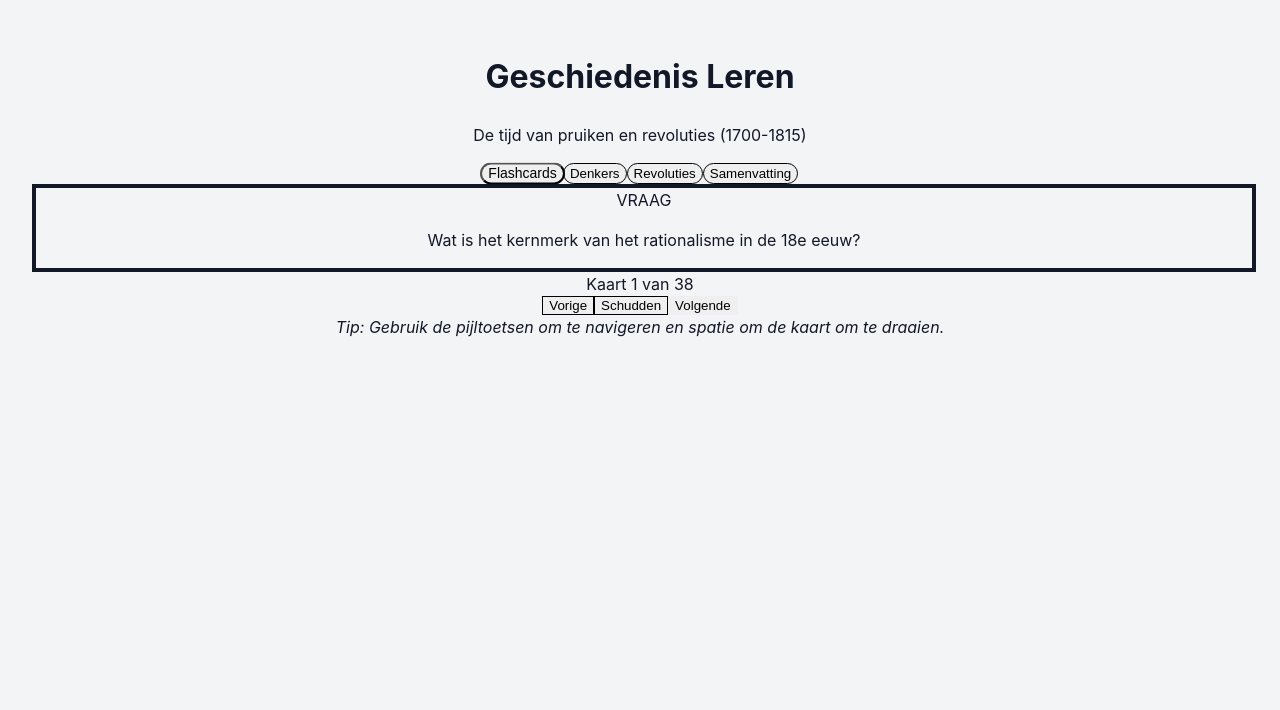
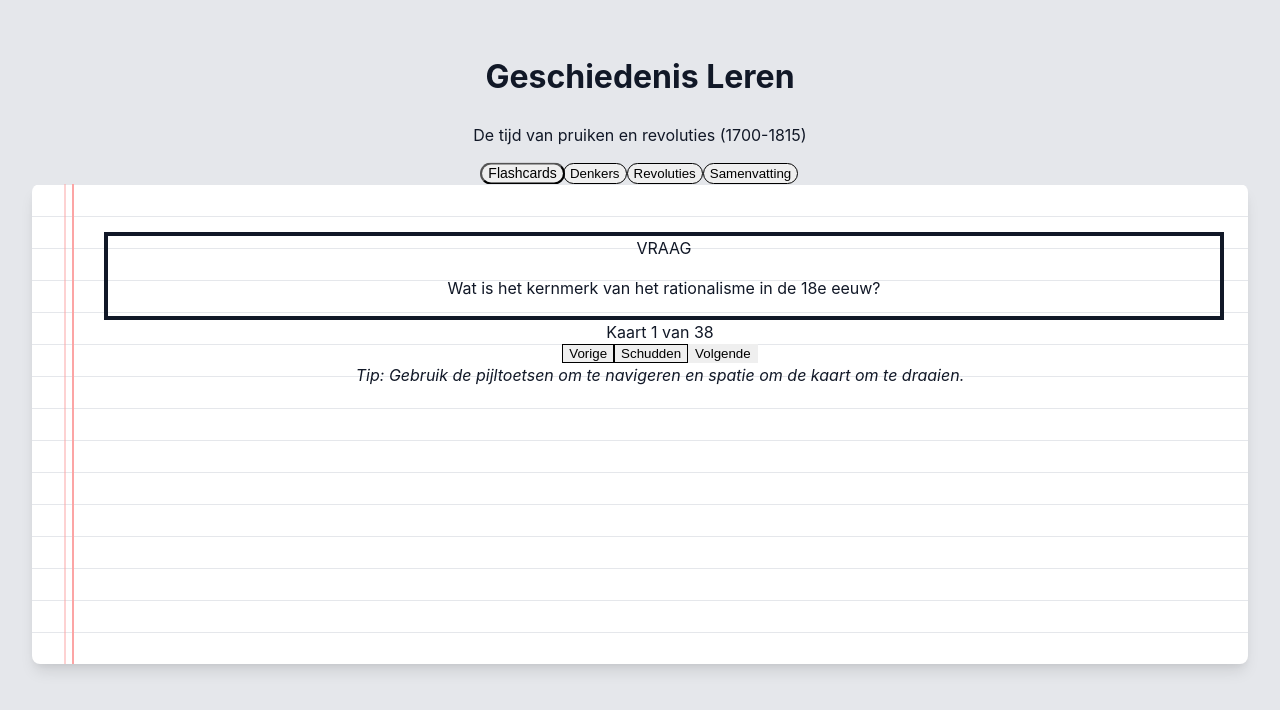
Before and after one commit to tomkooij/gsh7, a React (Vite) app: page / in a window 1280 px wide. Shown: the top 710 px of the page. Built offline with nearby package versions, Linux system fonts and the light colour scheme.

Commit message:
Change style to ledger layout

```diff
--- a/src/App.tsx
+++ b/src/App.tsx
@@ -101,6 +101,7 @@ function App() {
         </header>
 
         <main className="pb-12">
+          <div className="ledger-container shadow-2xl">
             {view === 'flashcards' && (
               <>
                 <div className="mb-8">
@@ -149,6 +150,7 @@ function App() {
             {view === 'summary' && <Summary />}
             {view === 'thinker-quiz' && <ThinkerQuiz />}
             {view === 'revolution-quiz' && <RevolutionQuiz />}
+          </div>
         </main>
       </div>
     </div>
--- a/src/components/RevolutionQuiz.tsx
+++ b/src/components/RevolutionQuiz.tsx
@@ -41,10 +41,10 @@ const RevolutionQuiz: React.FC = () => {
   if (!currentItem) return null;
 
   return (
-    <div className="max-w-2xl mx-auto bg-white rounded-xl shadow-xl p-8">
+    <div className="max-w-2xl mx-auto">
       <div className="mb-6 flex justify-between items-center">
         <h2 className="text-2xl font-bold text-gray-800">Bij welke revolutie hoort dit?</h2>
-        <span className="text-blue-600 font-bold">Score: {score}</span>
+        <span className="text-blue-600 font-bold bg-white px-3 py-1 rounded-full shadow-sm border border-blue-100">Score: {score}</span>
       </div>
 
       <div className="bg-gray-50 p-6 rounded-lg mb-8 border-l-4 border-blue-500 text-xl font-medium text-gray-700 min-h-[100px] flex items-center justify-center text-center">
--- a/src/components/Summary.tsx
+++ b/src/components/Summary.tsx
@@ -2,8 +2,8 @@ import React from 'react';
 
 const Summary: React.FC = () => {
   return (
-    <div className="bg-white rounded-xl shadow-xl p-8 text-left max-w-4xl mx-auto leading-relaxed text-gray-800">
-      <h2 className="text-3xl font-bold mb-6 text-blue-800 border-b-2 border-blue-100 pb-2">Samenvatting: De Tijd van Pruiken en Revoluties</h2>
+    <div className="p-4 text-left max-w-4xl mx-auto leading-relaxed text-gray-800">
+      <h2 className="text-3xl font-bold mb-6 text-blue-800 border-b-2 border-blue-200 pb-2">Samenvatting: De Tijd van Pruiken en Revoluties</h2>
 
       <section className="mb-8">
         <h3 className="text-xl font-bold mb-3 text-blue-700">1. De Verlichting (Rationalisme en Optimisme)</h3>
--- a/src/components/ThinkerQuiz.tsx
+++ b/src/components/ThinkerQuiz.tsx
@@ -42,10 +42,10 @@ const ThinkerQuiz: React.FC = () => {
   if (!currentStatement) return null;
 
   return (
-    <div className="max-w-2xl mx-auto bg-white rounded-xl shadow-xl p-8">
+    <div className="max-w-2xl mx-auto">
       <div className="mb-6 flex justify-between items-center">
         <h2 className="text-2xl font-bold text-gray-800">Wie zei dit?</h2>
-        <span className="text-blue-600 font-bold">Score: {score}</span>
+        <span className="text-blue-600 font-bold bg-white px-3 py-1 rounded-full shadow-sm border border-blue-100">Score: {score}</span>
       </div>
 
       <div className="bg-gray-50 p-6 rounded-lg mb-8 border-l-4 border-blue-500 italic text-xl text-gray-700 min-h-[120px] flex items-center justify-center">
--- a/src/index.css
+++ b/src/index.css
@@ -23,9 +23,38 @@ body {
   place-items: center;
   min-width: 320px;
   min-height: 100vh;
-  background-color: #f3f4f6; /* Solid light gray background */
-  color: #111827; /* Dark text */
+  /* Ledger paper background */
+  background-color: #e5e7eb;
+  background-image:
+    radial-gradient(#9ca3af 0.5px, transparent 0.5px);
+  background-size: 24px 24px;
+  color: #111827;
 }
+
+.ledger-container {
+  background-color: #ffffff;
+  background-image:
+    linear-gradient(90deg, transparent 40px, #fca5a5 40px, #fca5a5 42px, transparent 42px),
+    linear-gradient(#e5e7eb 1px, transparent 1px);
+  background-size: 100% 100%, 100% 2rem;
+  box-shadow: 0 10px 15px -3px rgba(0, 0, 0, 0.1), 0 4px 6px -2px rgba(0, 0, 0, 0.05);
+  border-radius: 0.5rem;
+  padding: 3rem 2rem 2rem 4.5rem;
+  min-height: 400px;
+  position: relative;
+}
+
+.ledger-container::before {
+  content: "";
+  position: absolute;
+  top: 0;
+  left: 32px;
+  height: 100%;
+  width: 2px;
+  background-color: #fca5a5;
+  opacity: 0.5;
+}
+
 
 #root {
   width: 100%;
```
Lines whose indentation alone changed are shown as unchanged.
